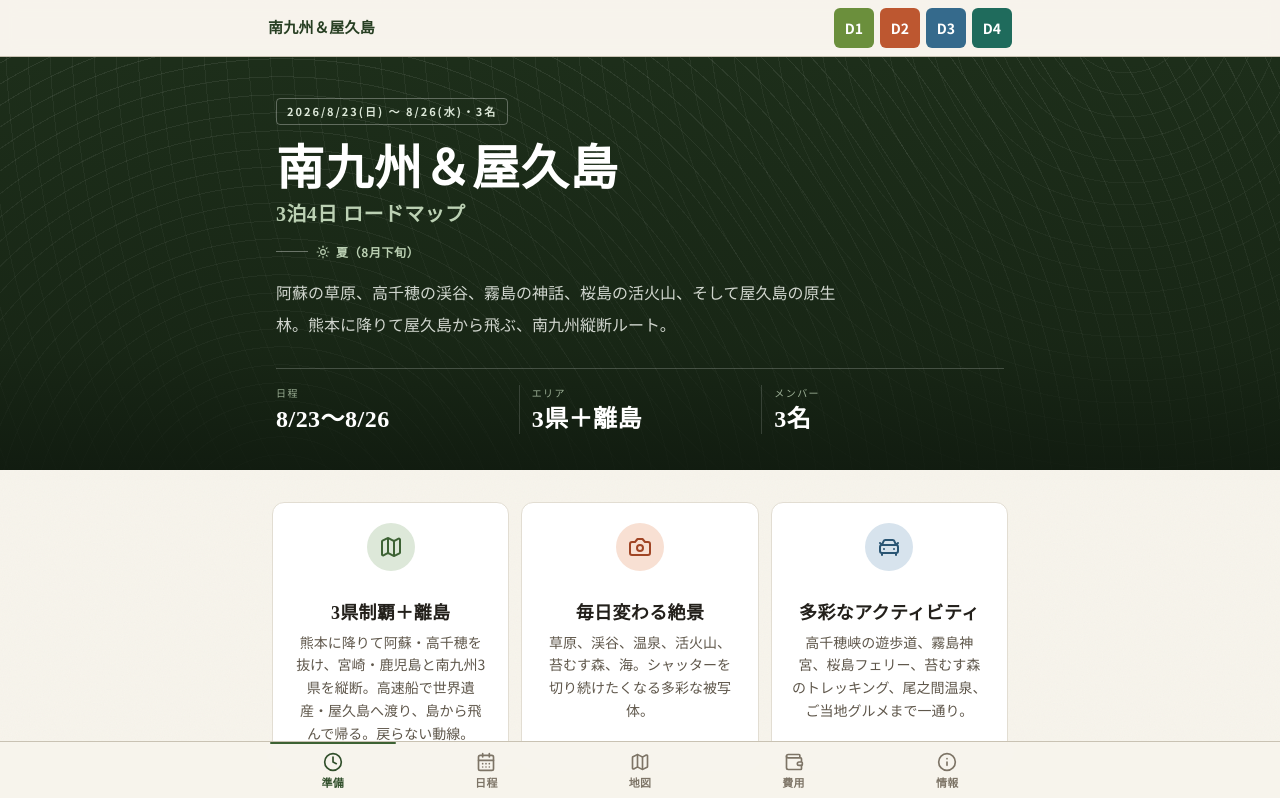
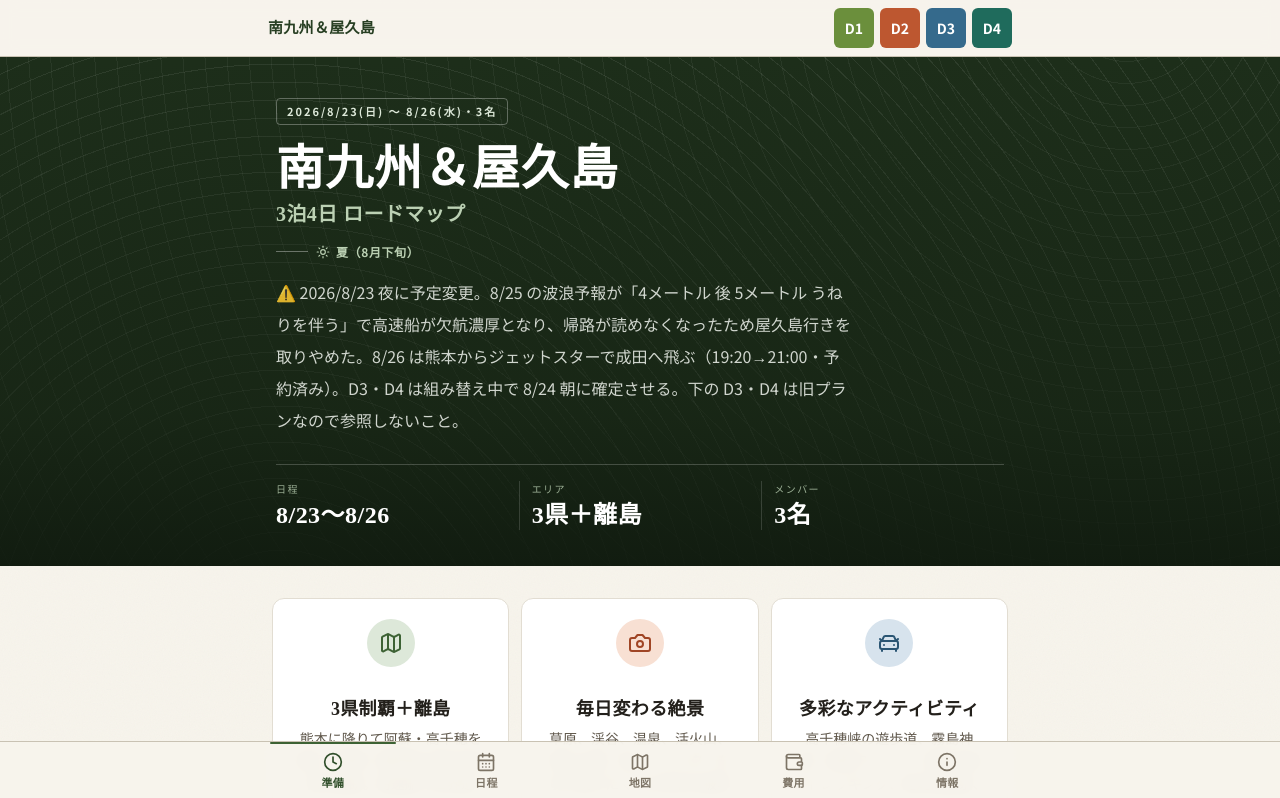
Before and after one commit to Shigeta117/Southern-Kyushu-trip, a React (Vite) app: page / in a window 1280 px wide. Shown: the top 798 px of the page. Built offline with nearby package versions, Linux system fonts and the light colour scheme.

Commit message:
docs: 屋久島中止を告知。D3/D4 を【中止】表示にして旧プラン参照を止める

```diff
--- a/src/data/trip.ts
+++ b/src/data/trip.ts
@@ -5,7 +5,7 @@ export const tripMeta = {
   subtitle: '3泊4日 ロードマップ',
   badge: '2026/8/23(日) 〜 8/26(水)・3名',
   season: '夏（8月下旬）',
-  lead: '阿蘇の草原、高千穂の渓谷、霧島の神話、桜島の活火山、そして屋久島の原生林。熊本に降りて屋久島から飛ぶ、南九州縦断ルート。',
+  lead: '⚠️ 2026/8/23 夜に予定変更。8/25 の波浪予報が「4メートル 後 5メートル うねりを伴う」で高速船が欠航濃厚となり、帰路が読めなくなったため屋久島行きを取りやめた。8/26 は熊本からジェットスターで成田へ飛ぶ（19:20→21:00・予約済み）。D3・D4 は組み替え中で 8/24 朝に確定させる。下の D3・D4 は旧プランなので参照しないこと。',
   stats: [
     { label: '日程', value: '8/23〜8/26' },
     { label: 'エリア', value: '3県＋離島' },
@@ -251,7 +251,7 @@ export const days: Day[] = [
   {
     id: 'd3',
     label: 'D3',
-    title: '鹿児島 → 屋久島',
+    title: '【中止】鹿児島 → 屋久島',
     subtitle: '8/25(火) いざ、世界遺産の苔むす森へ',
     color: dayColors.d3,
     spots: [
@@ -308,7 +308,7 @@ export const days: Day[] = [
   {
     id: 'd4',
     label: 'D4',
-    title: '屋久島一周 → 帰路',
+    title: '【中止】屋久島一周 → 帰路',
     subtitle: '8/26(水) 森と海を駆け抜けて、19:00の便へ',
     color: dayColors.d4,
     spots: [
```
